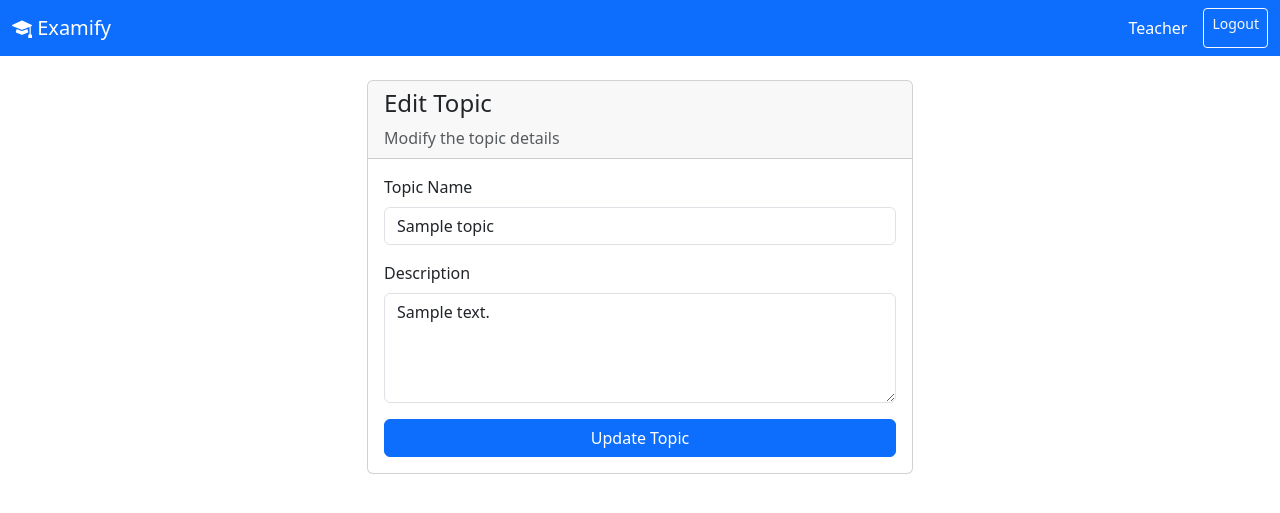
After one commit to zurexsama/examify-deployment, a Flask app: page /teacher/edit-topic/1 in a window 1280 px wide. The commit adds this page. Shown: the top 513 px of the page. Run offline with Flask 3, Linux system fonts and the light colour scheme; the visitor is signed in with stand-in values (Sample User, id 1); tables that the repository leaves empty hold one stand-in row (values such as "Sample post").

Commit message:
Add edit topic functionality

```diff
--- a/app.py
+++ b/app.py
@@ -184,6 +184,24 @@ def create_topic():
         db.session.commit()
         return redirect('/teacher/dashboard')
     return render_template('teacher/create_topic.html')
+
+@app.route('/teacher/edit-topic/<int:topic_id>', methods=['GET', 'POST'])
+def edit_topic(topic_id):
+    if session.get('role') != 'teacher':
+        return redirect('/login')
+
+    topic = Topic.query.get_or_404(topic_id)
+    if topic.teacher_id != session.get('user_id'):
+        flash('You do not have permission to edit this topic.', 'error')
+        return redirect('/teacher/dashboard')
+
+    if request.method == 'POST':
+        topic.name = request.form['name']
+        topic.description = request.form['description']
+        db.session.commit()
+        flash('Topic updated successfully!', 'success')
+        return redirect('/teacher/dashboard')
+    return render_template('teacher/edit_topic.html', topic=topic)
 
 @app.route('/teacher/delete-topic/<int:topic_id>', methods=['POST'])
 def delete_topic(topic_id):
--- a/templates/teacher/dashboard.html
+++ b/templates/teacher/dashboard.html
@@ -36,6 +36,7 @@
                                 <p class="creator-info">Created by: {{ session.name }}</p>
                                 <div class="topic-actions">
                                     <span class="topic-id">ID: {{ topic.id }}</span>
+                                    <a href="/teacher/edit-topic/{{ topic.id }}" class="btn-edit">Edit</a>
                                     <form method="POST" action="/teacher/delete-topic/{{ topic.id }}" style="display: inline;" onsubmit="return confirm('Are you sure you want to delete this topic? This action cannot be undone.');">
                                         <button type="submit" class="btn-delete">Delete</button>
                                     </form>
--- /dev/null
+++ b/templates/teacher/edit_topic.html
@@ -0,0 +1,30 @@
+{% extends "base.html" %}
+{% block title %}Edit Topic{% endblock %}
+
+{% block content %}
+<div class="row justify-content-center">
+    <div class="col-md-6">
+        <div class="card">
+            <div class="card-header">
+                <h4>Edit Topic</h4>
+                <p class="mb-0 text-muted">Modify the topic details</p>
+            </div>
+            <div class="card-body">
+                <form method="POST">
+                    <div class="mb-3">
+                        <label class="form-label">Topic Name</label>
+                        <input type="text" class="form-control" name="name" value="{{ topic.name }}" required
+                               placeholder="e.g., Mathematics, Science, History">
+                    </div>
+                    <div class="mb-3">
+                        <label class="form-label">Description</label>
+                        <textarea class="form-control" name="description" rows="4"
+                                  placeholder="Brief description of this topic">{{ topic.description }}</textarea>
+                    </div>
+                    <button type="submit" class="btn btn-primary w-100">Update Topic</button>
+                </form>
+            </div>
+        </div>
+    </div>
+</div>
+{% endblock %}
```
